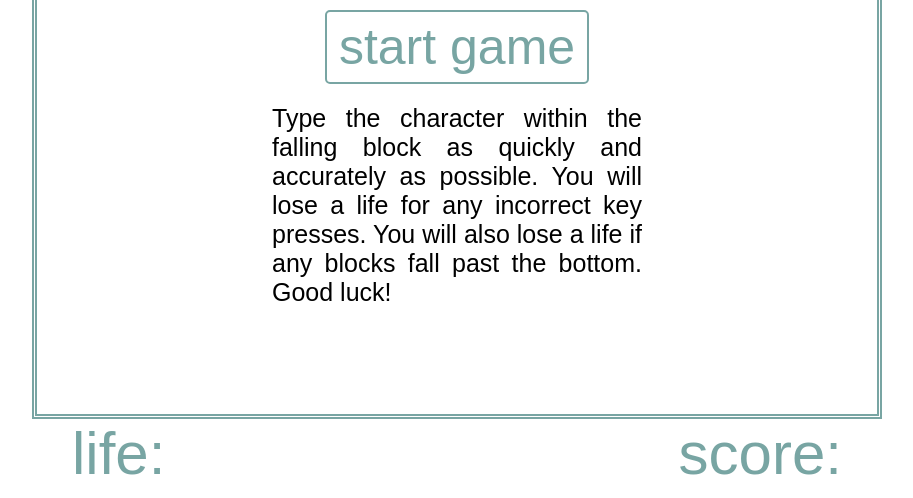
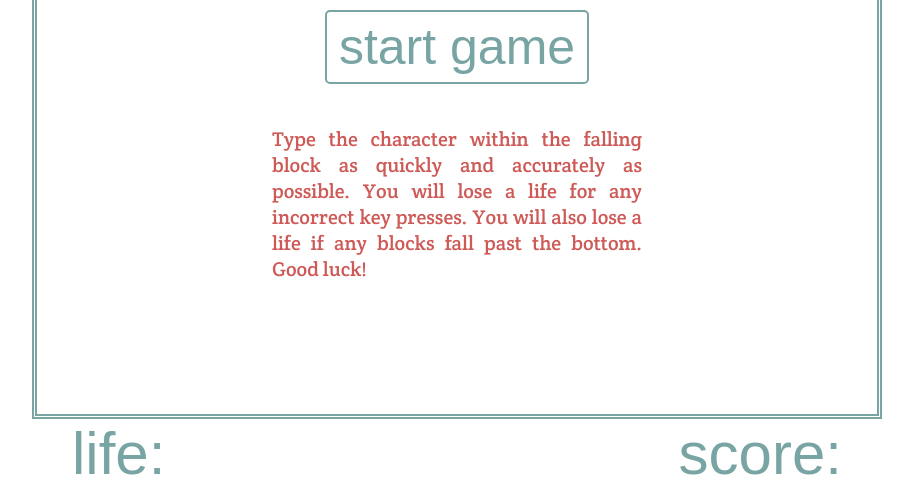
Before and after one commit to sohbr/alphadrop, a website: page index.html in a window 1280 px wide. Shown: the part 302-800 px from the top of the page, without its empty margins (183-1096 px from the left). Drawn offline with Linux system fonts and the light colour scheme; a web font is replaced by a local one.

Commit message:
Change font

```diff
--- a/index.html
+++ b/index.html
@@ -4,6 +4,7 @@
     <meta charset="utf-8">
       <link rel="stylesheet" href="./stylesheets/styles.css">
       <link href="https://fonts.googleapis.com/css?family=Geo" rel="stylesheet">
+      <link href="https://fonts.googleapis.com/css?family=Crete+Round" rel="stylesheet">
     <title></title>
   </head>
   <body>
--- a/stylesheets/styles.css
+++ b/stylesheets/styles.css
@@ -20,7 +20,9 @@ body {
   width: 370px;
   height: 200px;
   align-items: center;
-  font-size: 25px;
+  font-size: 20px;
+  font-family: "Crete Round", serif;
+  color: #ce5a57;
 }
 
 #gamestartmenu {
```
